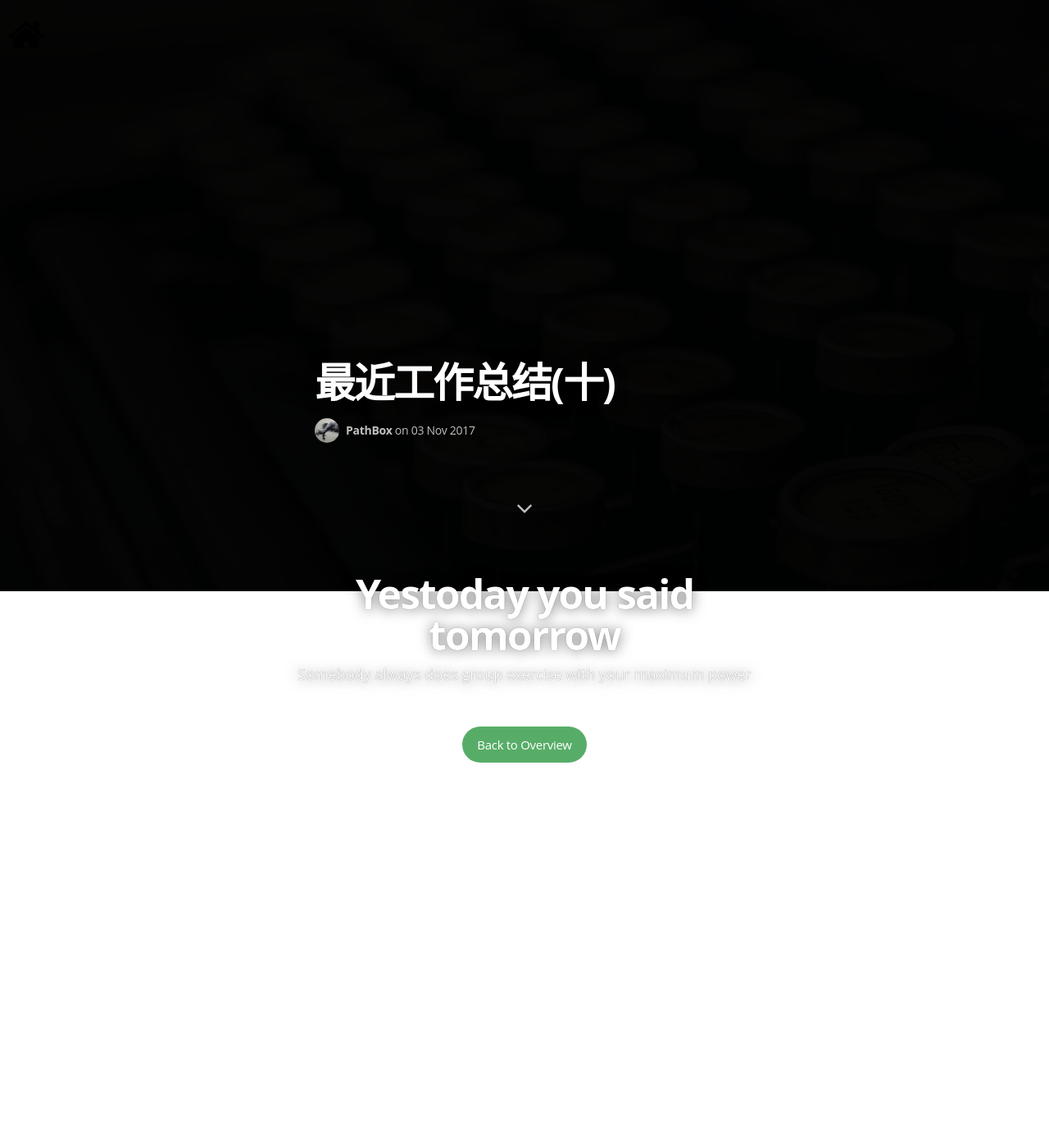
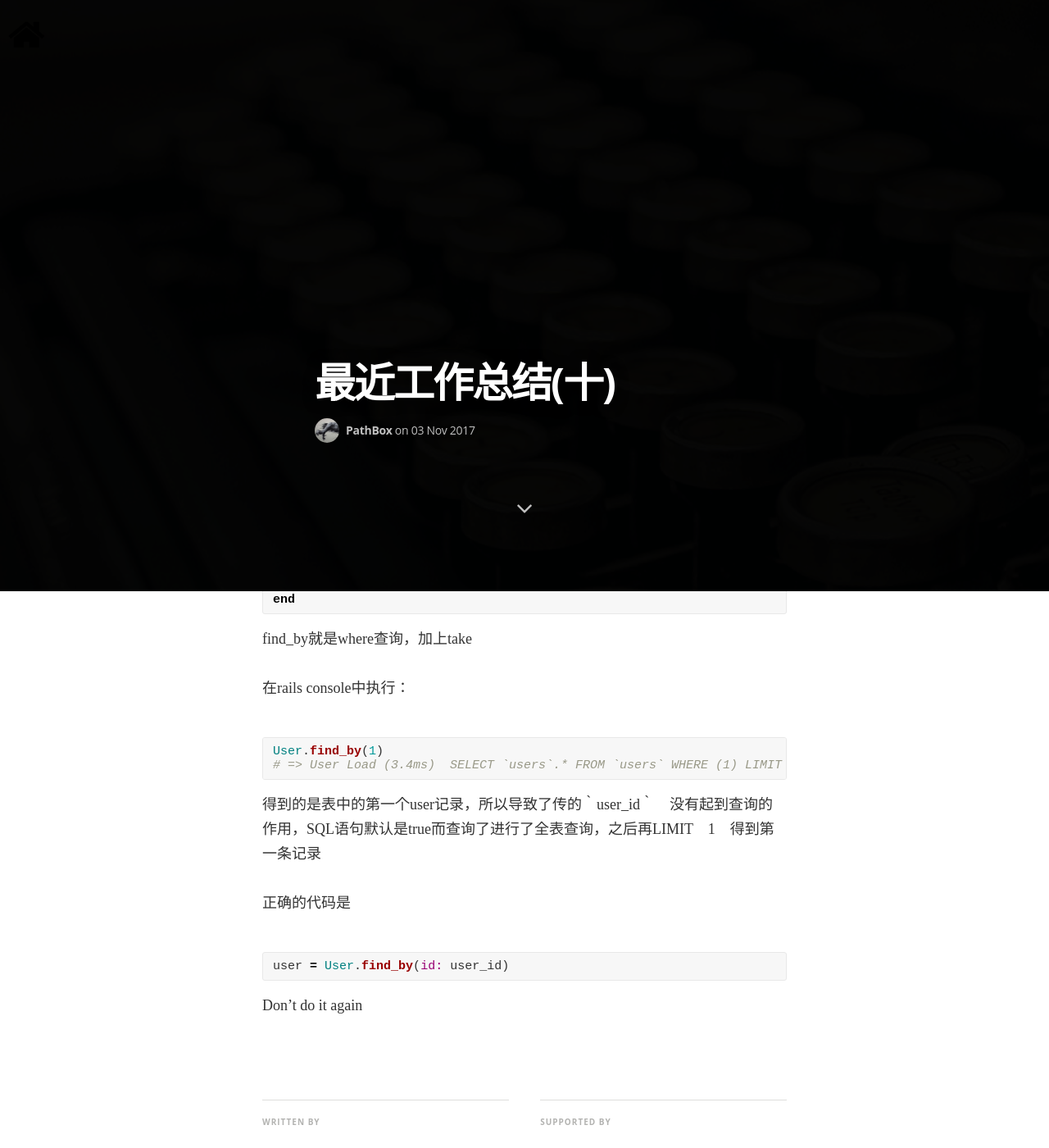
Before and after one commit to pathbox/pathbox.github.io, a Jekyll site: the page built from _posts/2017-11-03-work-summary-in-Udesk-ten.md, in a window 1280 px wide and 1400 px high, scrolled down 679 px. Shown: the whole window at 82% size. Built offline with Jekyll 4.4.1, drawn with Linux system fonts in a browser that asks for light colours; nearby versions of some CDN libraries; some web fonts are replaced; comment, search, counter and statistics services are not loaded; before the commit the page ends 1699 px from its top, so only the background shows below that.

Commit message:
rails find_by 别忘了查询条件

````diff
--- a/_posts/2017-11-03-work-summary-in-Udesk-ten.md
+++ b/_posts/2017-11-03-work-summary-in-Udesk-ten.md
@@ -5,3 +5,43 @@ date:   2017-11-03 16:28:06
 categories: Work
 image: /assets/images/post.jpg
 ---
+
+##### rails find_by 别忘了查询条件
+线上出现了一个诡异的bug。查了很久终于发现是find_by查询没有加条件。举个例子：
+
+```ruby
+user = User.find_by(user_id)
+```
+
+结果导致user获取错误。(我的锅)
+
+查了rails源码：
+
+find_by源码
+
+```ruby
+def find_by(arg, *args)
+  where(arg, *args).take
+rescue ::RangeError
+  nil
+end
+```
+
+find_by就是where查询，加上take
+
+在rails console中执行：
+
+```ruby
+User.find_by(1)
+# => User Load (3.4ms)  SELECT `users`.* FROM `users` WHERE (1) LIMIT 1
+```
+
+得到的是表中的第一个user记录，所以导致了传的｀user_id｀　没有起到查询的作用，SQL语句默认是true而查询了进行了全表查询，之后再LIMIT　1　得到第一条记录
+
+正确的代码是
+
+```ruby
+user = User.find_by(id: user_id)
+```
+
+Don't do it again
````
